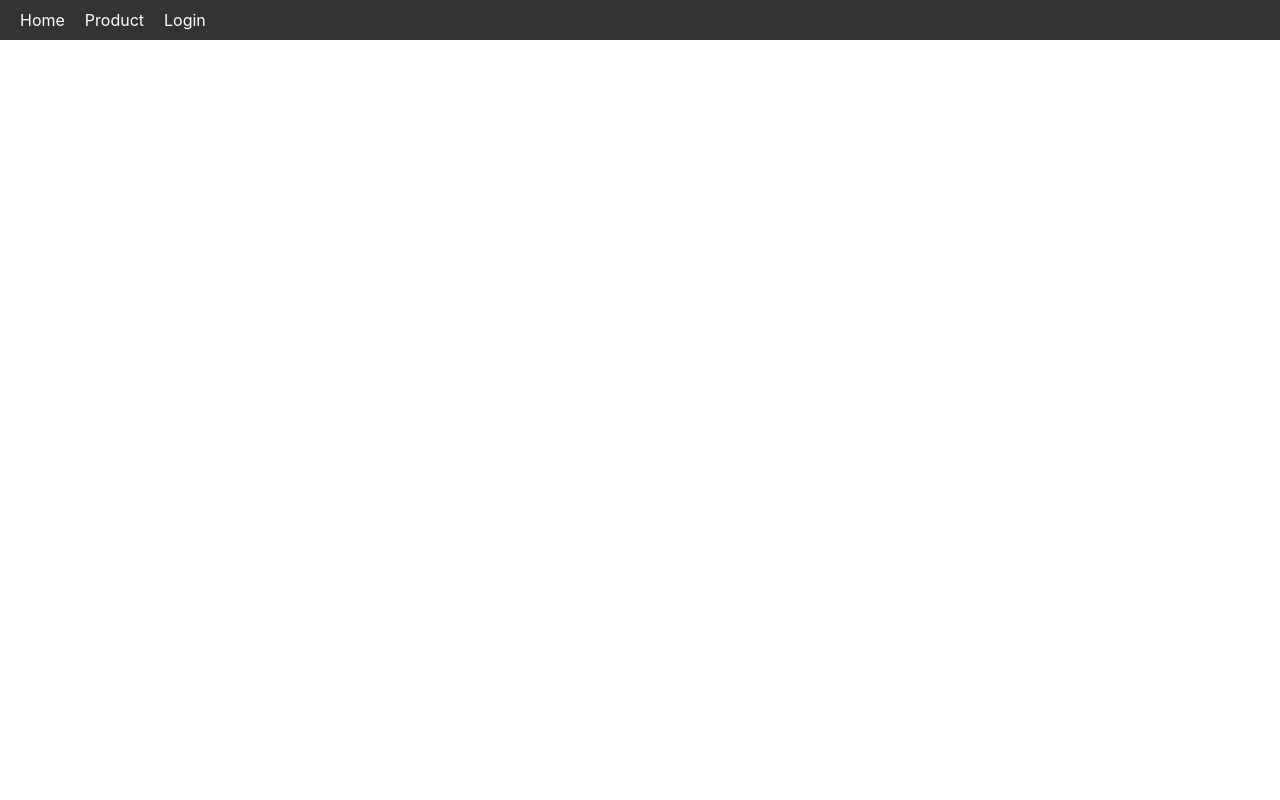
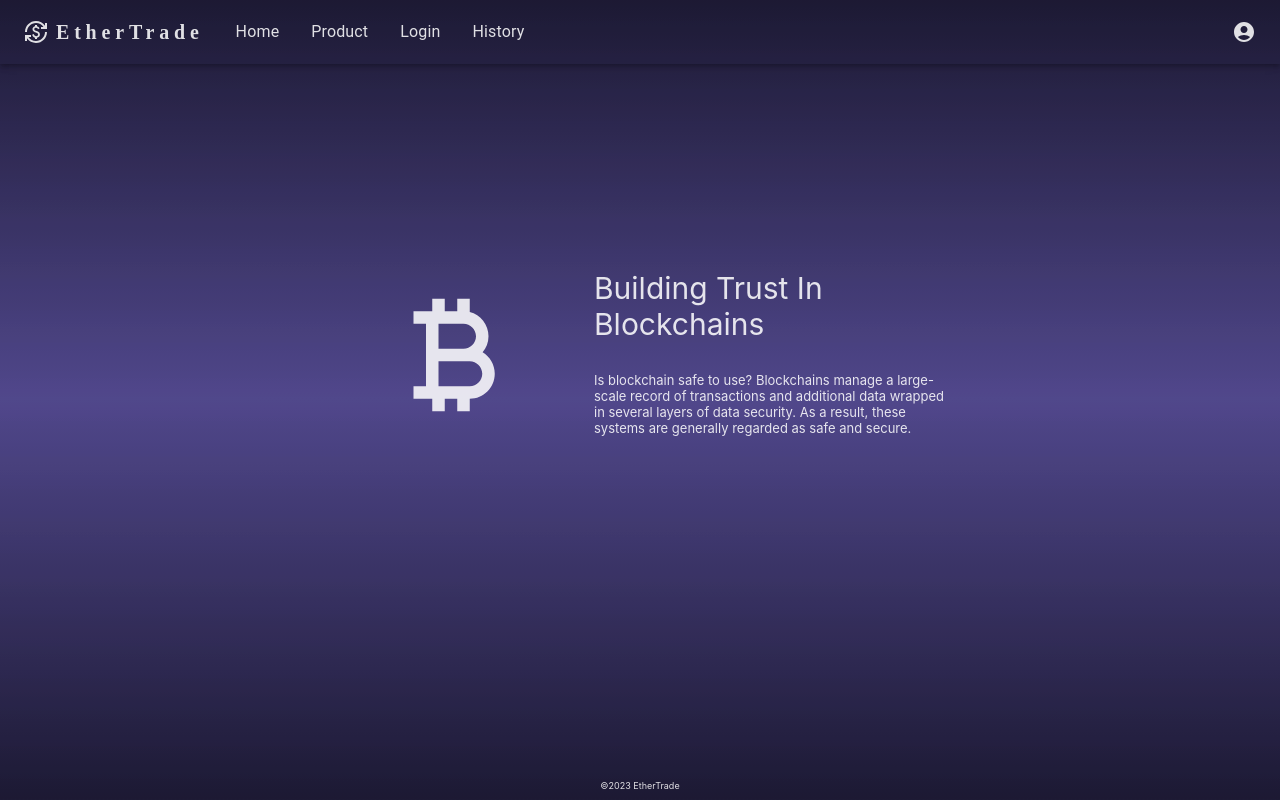
Before and after one commit to NarongdechSoontornekajit/COS30049-1, a React (Create React App) app: page /Home in a window 1280 px wide. Before the commit this address had no page. Built offline with nearby package versions, Linux system fonts and the light colour scheme.

Commit message:
Update Home
Update (homeComponent folder) home, footer, and header / update some packages for material ui

```diff
--- a/package.json
+++ b/package.json
@@ -5,6 +5,7 @@
   "dependencies": {
     "@emotion/react": "^11.11.1",
     "@emotion/styled": "^11.11.0",
+    "@mui/icons-material": "^5.14.7",
     "@mui/material": "^5.14.5",
     "@testing-library/jest-dom": "^5.17.0",
     "@testing-library/react": "^13.4.0",
--- a/src/App.css
+++ b/src/App.css
@@ -1,7 +1,7 @@
 
 /* Style for the navigation bar */
 nav {
-  background-color: #333;
+  background-color: transparent;
   color: white;
   display: flex;
   justify-content: space-between;
@@ -25,3 +25,31 @@ nav ul li a {
 nav ul li a:hover {
   text-decoration: underline;
 }
+
+#nav {
+  background-color: transparent;
+  /* Add any additional styles you need for the AppBar */
+}
+
+/* Added by thomas - this include all from div in app.js */
+body {
+  color: white;
+  background: linear-gradient(#1D1A34, #51488C, #1D1A34);
+  opacity: 0.93;
+  margin: 0;
+  height: 100%;
+
+}
+
+.footer {
+  background-color: transparent;
+  color: white;
+  bottom: 0%;
+  width: 100%;
+  position: fixed;
+}
+
+div {
+  background-color: transparent;
+  color: white;
+}
--- a/src/App.js
+++ b/src/App.js
@@ -2,38 +2,64 @@ import React from 'react';
 import Login from './login.js'
 import Blog from './blog.js'
 import BasicGrid from './grid.js';
+import Body from './homeComponent/homeBody.js';
+import ResponsiveAppBar from './homeComponent/navBar.js';
+import Footer from './homeComponent/footer.js';
 import { BrowserRouter, Routes, Route, Link } from 'react-router-dom';
 import './App.css';
 
+import { styled } from '@mui/material/styles';
+import Box from '@mui/material/Box';
+import Paper from '@mui/material/Paper';
+import Grid from '@mui/material/Grid';
 
+const Item = styled(Paper)(({ theme }) => ({
+  backgroundColor: 'transparent',
+  padding: theme.spacing(0),
+  textAlign: 'center',
+  color: 'transparent',
+  }));
+
+const TransparentGridItem = styled(Grid)(({ theme }) => ({
+  backgroundColor: 'transparent',
+  padding: theme.spacing(0),
+  textAlign: 'center',
+  color: 'transparent',
+  boxShadow: 'none', // Remove box shadow
+}));
 
 class App extends React.Component {
   render() {
     return (
-
-
-      <div>
-        <nav>
-          <ul>
-            <li>
-              <Link to="/">Home</Link>
-            </li>
-            <li>
-              <Link to="/Product">Product</Link>
-            </li>
-            <li>
-              <Link to="/Login">Login</Link>
-            </li>
-          </ul>
-        </nav>
-        <Routes>
-          <Route path="/Product" element={<Blog />} />
-          <Route path="/Login" element={<Login/>} />
-          <Route path="/grid" element={<BasicGrid />} />
-        </Routes>
-      </div>
-
-
+      <body>
+        <Box sx={{ flexGrow: 1 }}>
+          <Grid container spacing={"1"}
+            direction="row"
+            justifyContent="space-between"
+            alignItems="stretch"
+            style={{ height: '100vh' }}
+          >
+            <Grid item xs={12} sm={12} md={12}>
+              <TransparentGridItem><ResponsiveAppBar/></TransparentGridItem>
+            </Grid>
+            <Grid item xs={12} sm={12} md={12}
+              alignItems="stretch">
+              <TransparentGridItem>
+                <Routes>
+                <Route path="/Home" element={<Body />} />
+                  <Route path="/Product" element={<Blog />} />
+                  <Route path="/Login" element={<Login/>} />
+                  <Route path="/BasicGrid" element={<BasicGrid />} />
+                </Routes>
+              </TransparentGridItem>
+            </Grid>
+            {/* item end */}
+            <Grid item xs={12} sm={12} md={12}>
+              <TransparentGridItem><Footer/></TransparentGridItem>
+            </Grid>
+          </Grid>
+        </Box>
+      </body>
     );
   }
 }
--- /dev/null
+++ b/src/homeComponent/footer.js
@@ -0,0 +1,9 @@
+import React from 'react';
+
+const Footer = () => (
+    <footer className="footer">
+        <p style={{ fontSize: 9 }}>©2023 EtherTrade</p>
+    </footer>
+);
+
+export default Footer;
--- /dev/null
+++ b/src/homeComponent/homeBody.js
@@ -0,0 +1,45 @@
+import React from 'react';
+import CurrencyBitcoinIcon from '@mui/icons-material/CurrencyBitcoin';
+
+import { styled } from '@mui/material/styles';
+import Box from '@mui/material/Box';
+import Paper from '@mui/material/Paper';
+import Grid from '@mui/material/Grid';
+
+const Item = styled(Paper)(({ theme }) => ({
+  backgroundColor: 'transparent',
+  padding: theme.spacing(0),
+  textAlign: 'center',
+  color: 'transparent',
+  }));
+
+  const TransparentGridItem = styled(Grid)(({ theme }) => ({
+    backgroundColor: 'transparent',
+    padding: theme.spacing(0),
+
+    color: 'white',
+    boxShadow: 'none', // Remove box shadow
+  }));
+
+const Body = () => (
+    <Grid container spacing={2}
+
+    direction="row"
+  justifyContent="center"
+  alignItems="left"
+  >
+    <Grid item xs={5} sm={12} md={2.5}>
+      <TransparentGridItem><br/><br/><CurrencyBitcoinIcon alt="Remy Sharp" src="/static/images/avatar/2.jpg" sx={{ fontSize: 150 }}/></TransparentGridItem>
+    </Grid>
+    <Grid item xs={7} sm={12} md={3.5} textAlign="left">
+      <TransparentGridItem>
+        <p style={{ fontSize: 30 }}>Building Trust In Blockchains<br/></p>
+        <p style={{ fontSize: 13 }}>Is blockchain safe to use? Blockchains manage a large-scale record of transactions and additional data wrapped in several layers of data security. As a result, these systems are generally regarded as safe and secure.</p>
+      </TransparentGridItem>
+    </Grid>
+
+  </Grid>
+
+);
+
+export default Body;
--- /dev/null
+++ b/src/homeComponent/navBar.js
@@ -0,0 +1,191 @@
+import * as React from 'react';
+import AppBar from '@mui/material/AppBar';
+import Box from '@mui/material/Box';
+import Toolbar from '@mui/material/Toolbar';
+import IconButton from '@mui/material/IconButton';
+import Typography from '@mui/material/Typography';
+import Menu from '@mui/material/Menu';
+import MenuIcon from '@mui/icons-material/Menu';
+import Container from '@mui/material/Container';
+import Avatar from '@mui/icons-material/AccountCircle';
+import Button from '@mui/material/Button';
+import Tooltip from '@mui/material/Tooltip';
+import MenuItem from '@mui/material/MenuItem';
+import AdbIcon from '@mui/icons-material/CurrencyExchange';
+
+import { styled } from '@mui/system';
+
+import Login from '../login.js'
+import Blog from '../blog.js'
+import BasicGrid from '../grid.js';
+import { BrowserRouter, Routes, Route, Link } from 'react-router-dom';
+
+const pages = [
+    { label: 'Home', path: '/Home' },
+    { label: 'Product', path: '/Product' },
+    { label: 'Login', path: '/Login' },
+    { label: 'History', path: '/BasicGrid' },
+  ];
+
+const settings = [
+    { label: 'Sign In', path: '/Login' },
+    { label: 'Sign Out', path: '/Home' },
+];
+
+const WhiteAvatar = styled(Avatar)`
+  color: white;
+  background-color: transparent
+`;
+
+function ResponsiveAppBar() {
+  const [anchorElNav, setAnchorElNav] = React.useState(null);
+  const [anchorElUser, setAnchorElUser] = React.useState(null);
+
+  const handleOpenNavMenu = (event) => {
+    setAnchorElNav(event.currentTarget);
+  };
+  const handleOpenUserMenu = (event) => {
+    setAnchorElUser(event.currentTarget);
+  };
+
+  const handleCloseNavMenu = () => {
+    setAnchorElNav(null);
+  };
+
+  const handleCloseUserMenu = () => {
+    setAnchorElUser(null);
+  };
+
+  return (
+    <AppBar position="static" id='nav'>
+      <Container maxWidth="xl">
+        <Toolbar disableGutters>
+          <AdbIcon sx={{ display: { xs: 'none', md: 'flex' }, mr: 1 }} />
+          <Typography
+            variant="h6"
+            noWrap
+            component="a"
+            href="/"
+            sx={{
+              mr: 2,
+              display: { xs: 'none', md: 'flex' },
+              fontFamily: 'Serif',
+              fontWeight: 800,
+              letterSpacing: '.3rem',
+              color: 'inherit',
+              textDecoration: 'none',
+            }}
+          >
+            EtherTrade
+          </Typography>
+
+          <Box sx={{ flexGrow: 1, display: { xs: 'flex', md: 'none' } }}>
+            <IconButton
+              size="large"
+              aria-label="account of current user"
+              aria-controls="menu-appbar"
+              aria-haspopup="true"
+              onClick={handleOpenNavMenu}
+              color="inherit"
+
+            >
+              <MenuIcon />
+            </IconButton>
+            <Menu
+              id="menu-appbar"
+              anchorEl={anchorElNav}
+              anchorOrigin={{
+                vertical: 'bottom',
+                horizontal: 'left',
+              }}
+              keepMounted
+              transformOrigin={{
+                vertical: 'top',
+                horizontal: 'left',
+              }}
+              open={Boolean(anchorElNav)}
+              onClose={handleCloseNavMenu}
+              sx={{
+                display: { xs: 'block', md: 'none' },
+              }}
+            >
+              {pages.map((page) => (
+                <MenuItem key={page.label} onClick={handleCloseNavMenu}>
+                    {/*<Typography textAlign="center">{page}</Typography>*/}
+                    <Link to={page.path} style={{ textDecoration: 'none', color: 'inherit' }}>
+                      <Typography textAlign="center">{page.label}</Typography>
+                    </Link>
+                </MenuItem>
+              ))}
+            </Menu>
+          </Box>
+          <AdbIcon sx={{ display: { xs: 'flex', md: 'none' }, mr: 1 }} />
+          <Typography
+            variant="h5"
+            noWrap
+            component="a"
+            href="/"
+            sx={{
+              mr: 2,
+              display: { xs: 'flex', md: 'none' },
+              flexGrow: 1,
+              fontFamily: 'monospace',
+              fontWeight: 700,
+              letterSpacing: '.3rem',
+              color: 'inherit',
+              textDecoration: 'none',
+            }}
+          >
+            EtherTrade
+          </Typography>
+          <Box sx={{ flexGrow: 1, display: { xs: 'none', md: 'flex' } }}>
+                {pages.map((page) => (
+                <MenuItem key={page.label} onClick={handleCloseNavMenu}>
+                    {/*<Typography textAlign="center">{page}</Typography>*/}
+                    <Link to={page.path} style={{ textDecoration: 'none', color: 'inherit' }}>
+                      <Typography textAlign="center">{page.label}</Typography>
+                    </Link>
+                </MenuItem>
+              ))}
+          </Box>
+
+          <Box sx={{ flexGrow: 0 }}>
+            <Tooltip title="Sign In/ Sign Up">
+              <IconButton onClick={handleOpenUserMenu} sx={{ p: 0 }}>
+
+                <WhiteAvatar alt="Remy Sharp" src="/static/images/avatar/2.jpg"  />
+
+              </IconButton>
+            </Tooltip>
+
+
+            <Menu
+              sx={{ mt: '45px' }}
+              id="menu-appbar"
+              anchorEl={anchorElUser}
+              anchorOrigin={{
+                vertical: 'top',
+                horizontal: 'right',
+              }}
+              keepMounted
+              transformOrigin={{
+                vertical: 'top',
+                horizontal: 'right',
+              }}
+              open={Boolean(anchorElUser)}
+              onClose={handleCloseUserMenu}
+            >
+              {settings.map((setting) => (
+                <MenuItem key={setting.label} onClick={handleCloseNavMenu}>
+                <Link to={setting.path} style={{ textDecoration: 'none', color: 'inherit' }}>
+                  <Typography textAlign="center">{setting.label}</Typography>
+                </Link></MenuItem>
+              ))}
+            </Menu>
+          </Box>
+        </Toolbar>
+      </Container>
+    </AppBar>
+  );
+}
+export default ResponsiveAppBar;
```
Also changed, not shown: public/crypto.webp (added), 1 other file (tests, documents, lock files or other folders).
